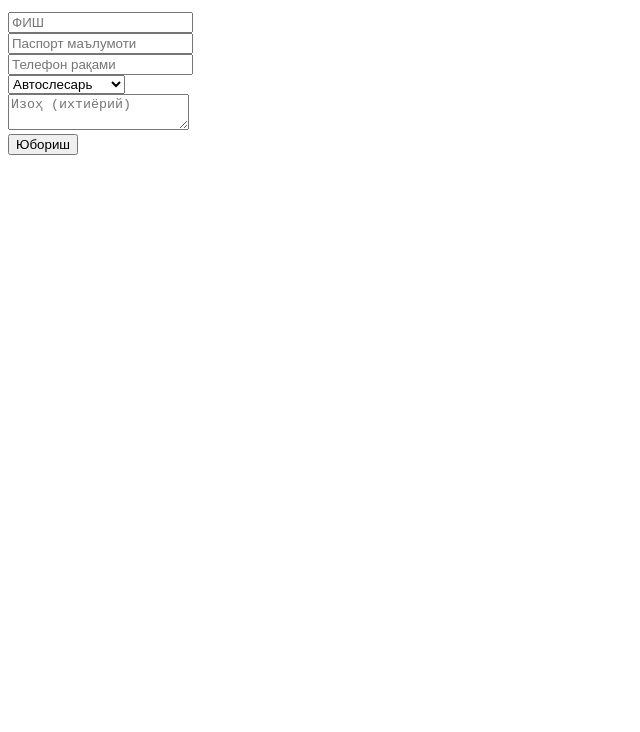
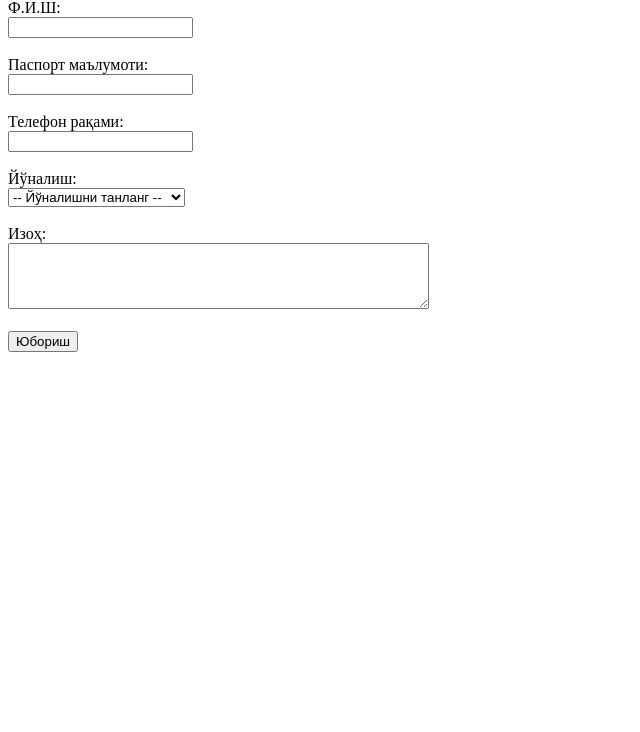
Before and after one commit to ilmvamehnat/ilmvamehnat, a website: page index.html in a window 1280 px wide. Shown: the part 68-800 px from the top of the page, without its empty margins (0-640 px from the left). Drawn offline with Linux system fonts and the light colour scheme.

Commit message:
Add files via upload

```diff
--- a/index.html
+++ b/index.html
@@ -1,36 +1,37 @@
-
 <!DOCTYPE html>
-<html>
+<html lang="uz">
 <head>
   <meta charset="UTF-8">
-  <title>Ilm va Mehnat</title>
+  <title>Ilm va Mehnat - Рўйхатдан ўтиш</title>
 </head>
 <body>
-  <h1>Рўйхатдан ўтиш</h1>
-  <form id="appForm">
-    <input name="fullName" placeholder="ФИШ" required><br>
-    <input name="passport" placeholder="Паспорт маълумоти" required><br>
-    <input name="phone" placeholder="Телефон рақами" required><br>
-    <select name="course">
-      <option value="Автослесарь">Автослесарь</option>
-      <option value="Автоэлектрик">Автоэлектрик</option>
-      <option value="Шиномонтажчи">Шиномонтажчи</option>
-    </select><br>
-    <textarea name="comment" placeholder="Изоҳ (ихтиёрий)"></textarea><br>
+  <h2>Рўйхатдан ўтиш формаси</h2>
+  <form action="http://localhost:3000/save" method="POST">
+    <label>Ф.И.Ш:</label><br>
+    <input type="text" name="fish" required><br><br>
+
+    <label>Паспорт маълумоти:</label><br>
+    <input type="text" name="pasport" required><br><br>
+
+    <label>Телефон рақами:</label><br>
+    <input type="tel" name="telefon" required><br><br>
+
+    <label>Йўналиш:</label><br>
+    <select name="kasb" required>
+      <option value="">-- Йўналишни танланг --</option>
+      <option>Автослесарь</option>
+      <option>Автоэлектрик</option>
+      <option>Мойкачи</option>
+      <option>Кузовчи</option>
+      <option>Бўёқчи</option>
+      <option>Ҳодовой қисм устаси</option>
+      <option>Автосервисни бошқариш</option>
+    </select><br><br>
+
+    <label>Изоҳ:</label><br>
+    <textarea name="izoh" rows="4" cols="50"></textarea><br><br>
+
     <button type="submit">Юбориш</button>
   </form>
-  <script>
-    document.getElementById('appForm').addEventListener('submit', async (e) => {
-      e.preventDefault();
-      const formData = Object.fromEntries(new FormData(e.target).entries());
-      const res = await fetch('http://localhost:3000/save', {
-        method: 'POST',
-        headers: { 'Content-Type': 'application/json' },
-        body: JSON.stringify(formData)
-      });
-      const result = await res.json();
-      alert(result.message);
-    });
-  </script>
 </body>
 </html>
--- a/server.js
+++ b/server.js
@@ -1,4 +1,3 @@
-
 const express = require('express');
 const fs = require('fs');
 const path = require('path');
```
Also changed, not shown: package.json (+1 -13 lines), 1 other file.
